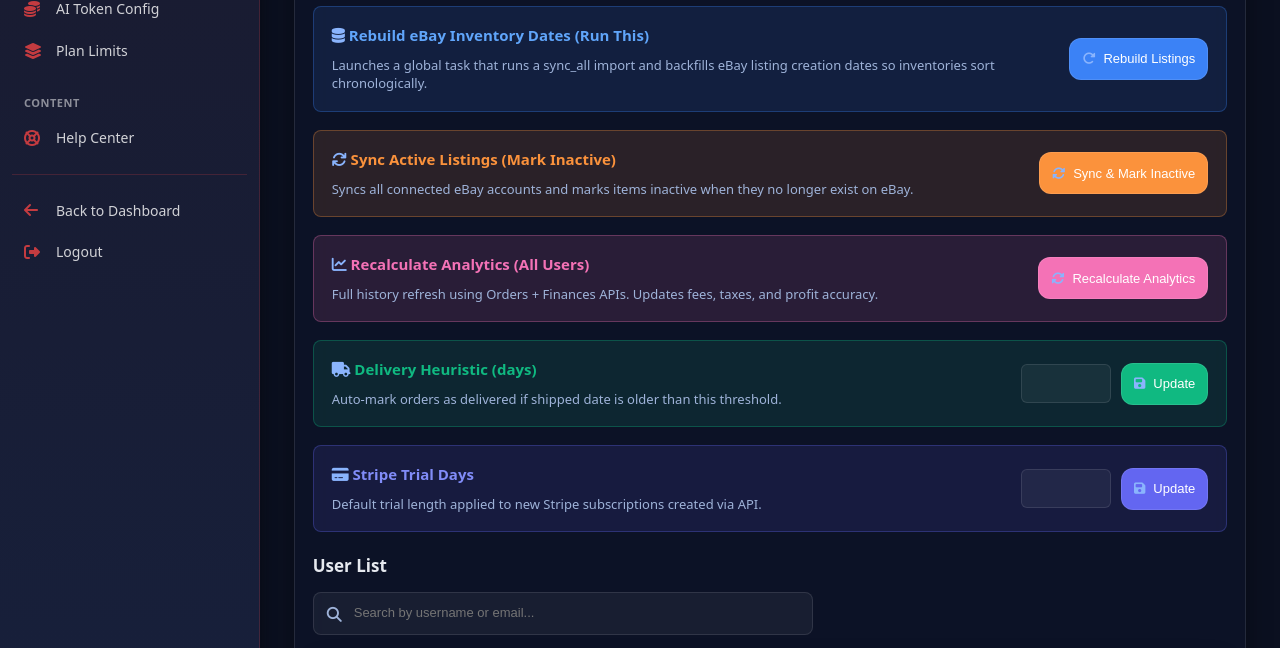
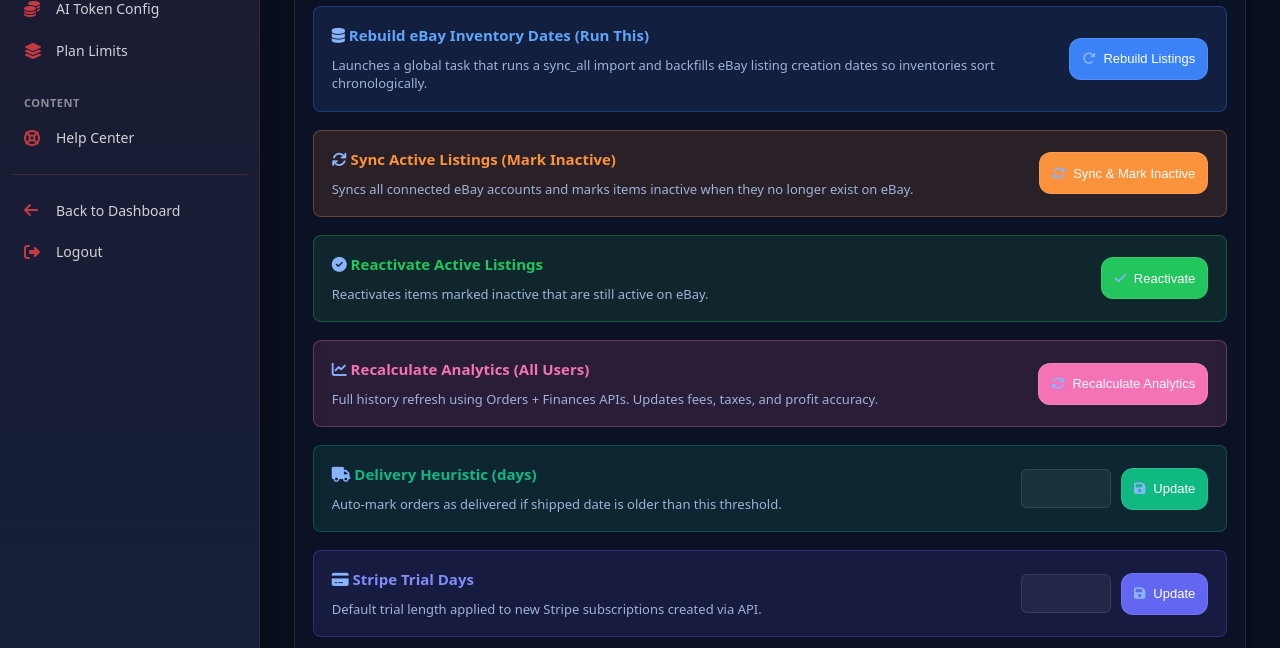
Before and after one commit to noakmilo/qventory, a Python web app: template qventory/templates/admin_dashboard.html in a window 1280 px wide. Shown: the part 329-977 px from the top of the page. Run offline with Jinja, Linux system fonts and the light colour scheme; the template is opened without the code that fills it, so the values that code supplies are empty.

Commit message:
Update admin_dashboard.html

```diff
--- a/qventory/templates/admin_dashboard.html
+++ b/qventory/templates/admin_dashboard.html
@@ -83,6 +83,24 @@
         <form method="POST" action="{{ url_for('main.admin_sync_and_purge_items') }}" onsubmit="return confirm('This will sync all eBay accounts and mark inactive items that are no longer active on eBay. Continue?');">
           <button type="submit" class="btn" style="background:#fb923c;color:#fff;white-space:nowrap;">
             <i class="fas fa-sync-alt"></i> Sync & Mark Inactive
+          </button>
+        </form>
+      </div>
+    </div>
+
+    <div style="background:rgba(34,197,94,0.12);border:1px solid rgba(34,197,94,0.3);border-radius:8px;padding:var(--space-4);margin:var(--space-4) 0;">
+      <div style="display:flex;align-items:center;justify-content:space-between;gap:var(--space-3);">
+        <div style="flex:1;">
+          <h3 style="color:#22c55e;margin:0 0 var(--space-2) 0;font-size:var(--fs-base);">
+            <i class="fas fa-check-circle"></i> Reactivate Active Listings
+          </h3>
+          <p style="margin:0;font-size:var(--fs-sm);color:var(--sub);">
+            Reactivates items marked inactive that are still active on eBay.
+          </p>
+        </div>
+        <form method="POST" action="{{ url_for('main.admin_reactivate_ebay_items') }}" onsubmit="return confirm('This will scan all eBay accounts and reactivate items still active on eBay. Continue?');">
+          <button type="submit" class="btn" style="background:#22c55e;color:#fff;white-space:nowrap;">
+            <i class="fas fa-check"></i> Reactivate
           </button>
         </form>
       </div>
```
